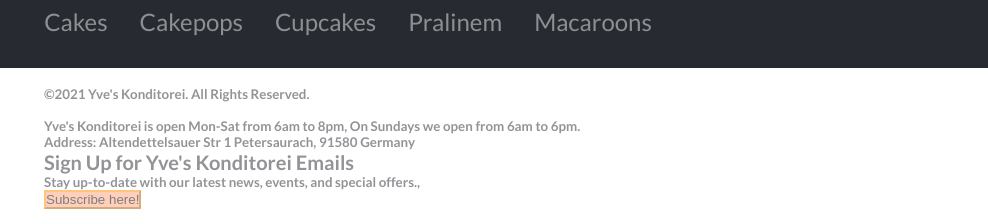
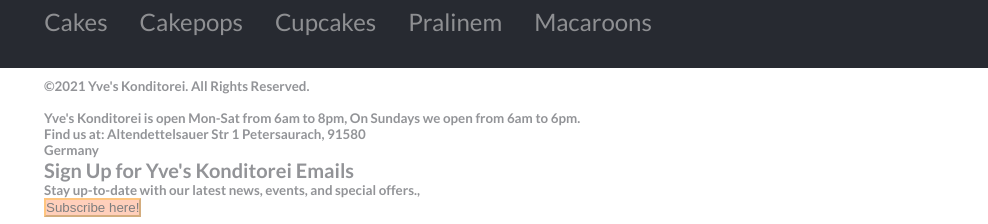
Before and after one commit to sheylaPozo/Capstone-Bakery, a plain HTML site: page index.html in a window 1280 px wide. Shown: the part 1218-1442 px from the top of the page, 292-1280 px from the left. Drawn offline with nearby package versions, Linux system fonts and the light colour scheme.

Commit message:
add address of bakery

```diff
--- a/index.html
+++ b/index.html
@@ -149,9 +149,10 @@
                     <small class="footer-text footer-text-content">
                         Yve's Konditorei is open Mon-Sat from 6am to 8pm, On Sundays we open from 6am to 6pm.
                         <br>
-                        Address:
+                        Find us at:
                         Altendettelsauer Str 1
                         Petersaurach, 91580
+                        <br>
                         Germany
                         <br>
                         <h2>Sign Up for Yve's Konditorei Emails</h2>
```
